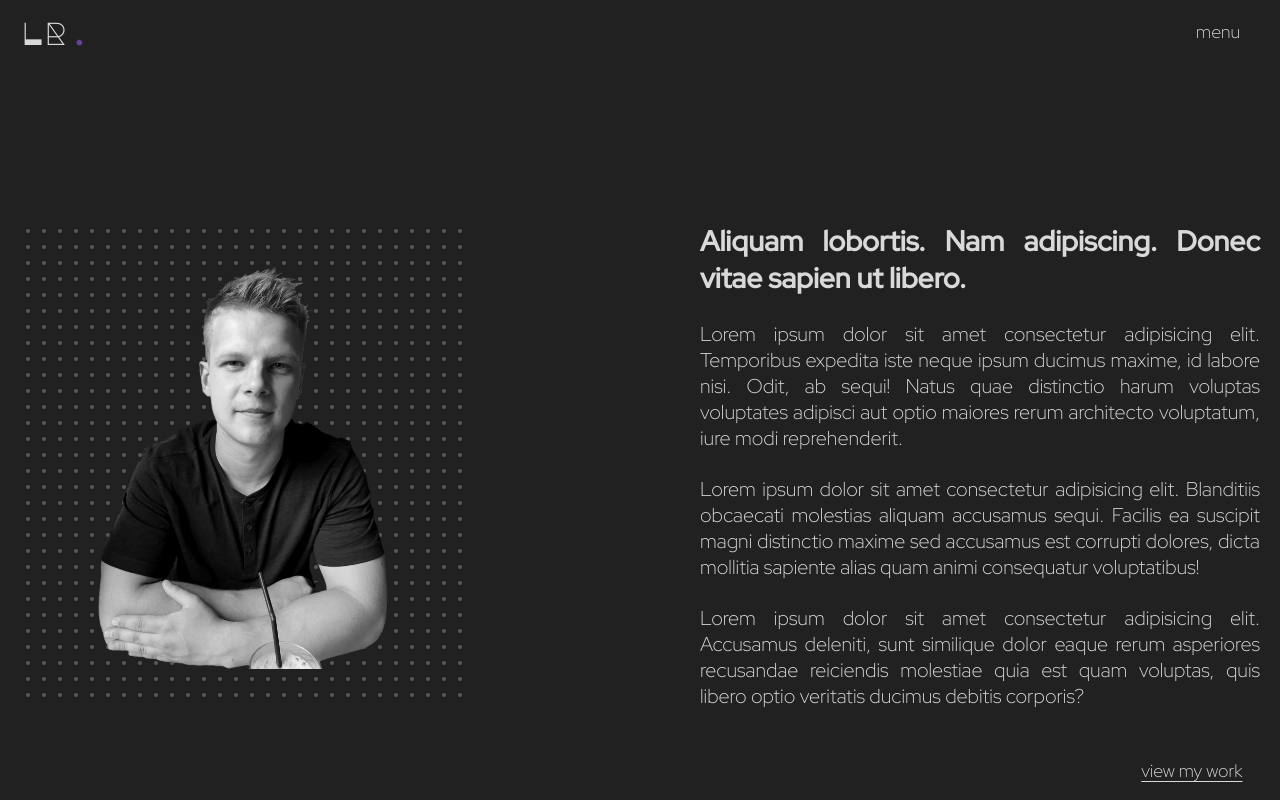
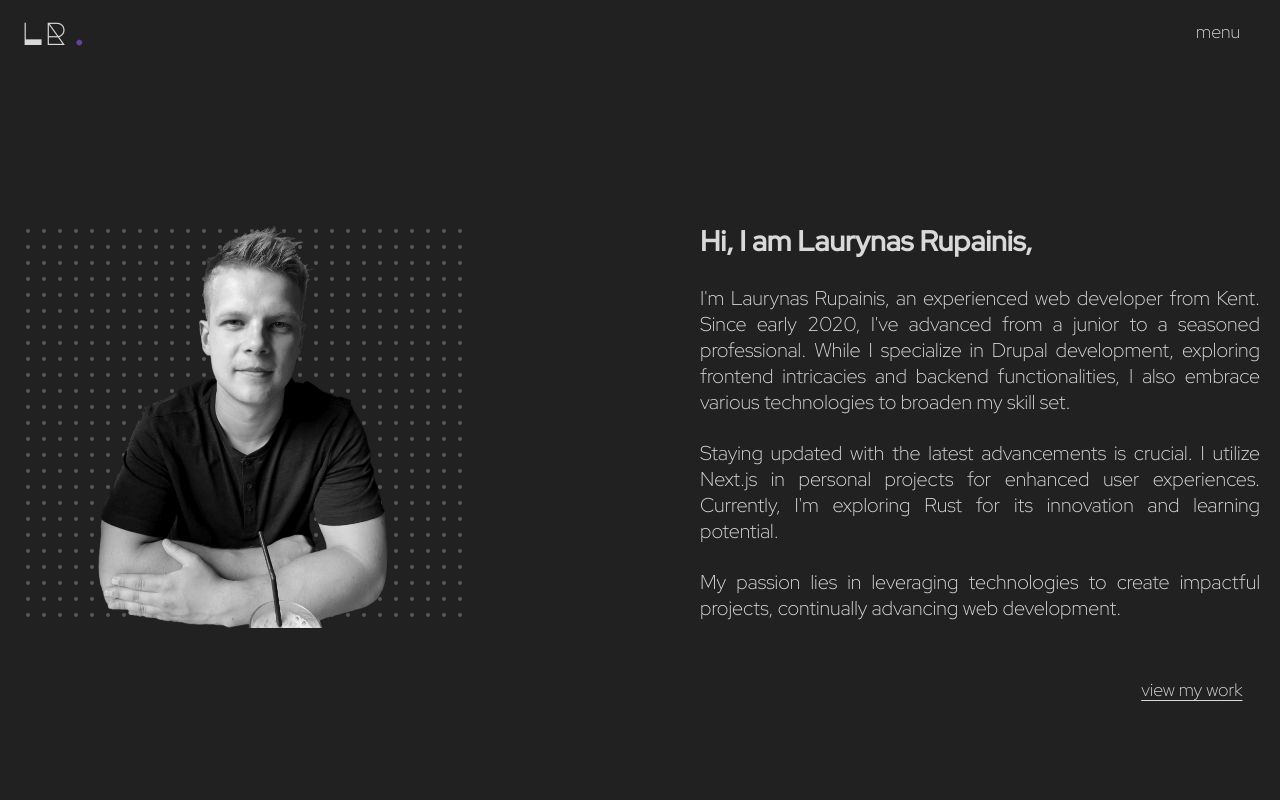
Before and after one commit to LaurynasRup/portfolio_v2, a Next.js app: page /about in a window 1280 px wide. Shown: the top 800 px of the page. Built offline with nearby package versions, Linux system fonts and the light colour scheme.

Commit message:
Update about me text

```diff
--- a/src/app/about/page.tsx
+++ b/src/app/about/page.tsx
@@ -13,26 +13,23 @@ export default function About() {
       <section className={styles.aboutSection}>
         <PersonImage />
         <div className={styles.aboutSectionText}>
-          <h3>
-            Aliquam lobortis. Nam adipiscing. Donec vitae sapien ut libero.
-          </h3>
+          <h3>Hi, I am Laurynas Rupainis,</h3>
           <p>
-            Lorem ipsum dolor sit amet consectetur adipisicing elit. Temporibus
-            expedita iste neque ipsum ducimus maxime, id labore nisi. Odit, ab
-            sequi! Natus quae distinctio harum voluptas voluptates adipisci aut
-            optio maiores rerum architecto voluptatum, iure modi reprehenderit.
+            I'm Laurynas Rupainis, an experienced web developer from Kent. Since
+            early 2020, I've advanced from a junior to a seasoned professional.
+            While I specialize in Drupal development, exploring frontend
+            intricacies and backend functionalities, I also embrace various
+            technologies to broaden my skill set.
           </p>
           <p>
-            Lorem ipsum dolor sit amet consectetur adipisicing elit. Blanditiis
-            obcaecati molestias aliquam accusamus sequi. Facilis ea suscipit
-            magni distinctio maxime sed accusamus est corrupti dolores, dicta
-            mollitia sapiente alias quam animi consequatur voluptatibus!
+            Staying updated with the latest advancements is crucial. I utilize
+            Next.js in personal projects for enhanced user experiences.
+            Currently, I'm exploring Rust for its innovation and learning
+            potential.
           </p>
           <p>
-            Lorem ipsum dolor sit amet consectetur adipisicing elit. Accusamus
-            deleniti, sunt similique dolor eaque rerum asperiores recusandae
-            reiciendis molestiae quia est quam voluptas, quis libero optio
-            veritatis ducimus debitis corporis?
+            My passion lies in leveraging technologies to create impactful
+            projects, continually advancing web development.
           </p>
         </div>
         <Link href="/projects" className="link">
```
Also changed, not shown: components/AboutSection.tsx (+9 -13 lines).
